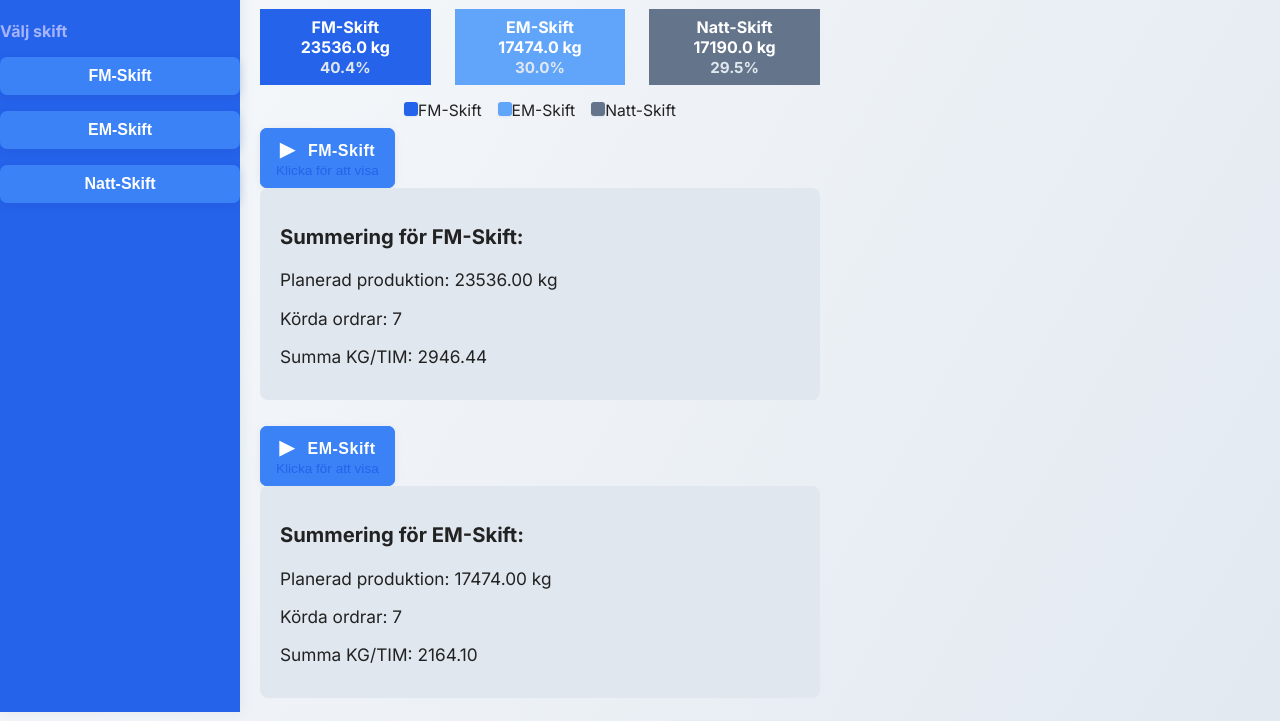
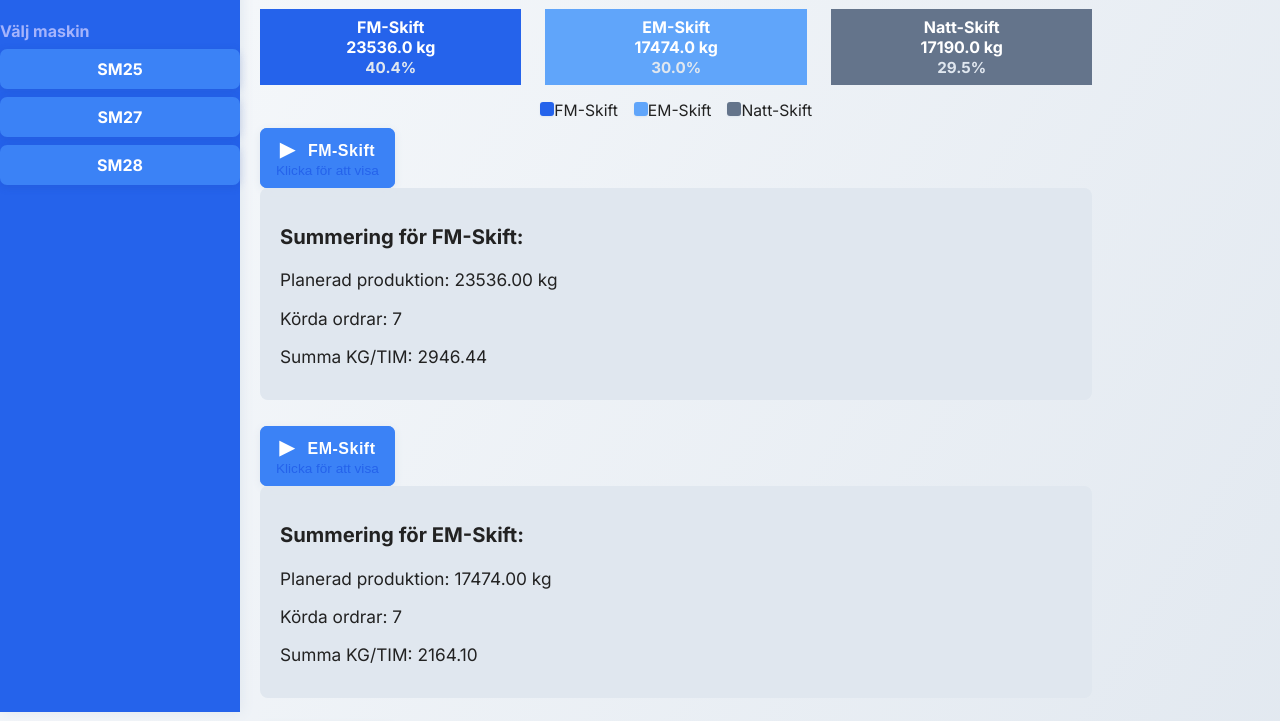
Before and after one commit to Lurpassarn/Prodbekr-k, a website: page SM25.html in a window 1280 px wide. Shown: the part 128-849 px from the top of the page. Drawn offline with Linux system fonts and the light colour scheme.

Commit message:
Change sidebar to machine navigation

```diff
--- a/SM25.html
+++ b/SM25.html
@@ -14,19 +14,19 @@
             <nav>
                 <a href="index.html" class="sidebar-link">&#8592; Tillbaka till översikt</a>
             </nav>
-            <div class="shift-sidebar">
-                <h2>Välj skift</h2>
-                <div class="shift-list">
-                    <button class="shift-btn sm25-shift-btn" data-shift="FM">FM-Skift</button>
-                    <button class="shift-btn sm25-shift-btn" data-shift="EM">EM-Skift</button>
-                    <button class="shift-btn sm25-shift-btn" data-shift="Natt">Natt-Skift</button>
+            <div class="machine-sidebar">
+                <h2>Välj maskin</h2>
+                <div class="machine-list">
+                    <a href="SM25.html" class="machine-btn">SM25</a>
+                    <a href="SM27.html" class="machine-btn">SM27</a>
+                    <a href="SM28.html" class="machine-btn">SM28</a>
                 </div>
             </div>
         </aside>
         <main class="sm25-main">
             <header class="sm25-header">
                 <h1>SM25 Produktionsplan</h1>
-                <p class="sm25-sub">Planering och uträkning för dagens produktion. Välj skift i sidomenyn.</p>
+                <p class="sm25-sub">Planering och uträkning för dagens produktion. Bläddra mellan maskiner i sidomenyn och välj skift nedan.</p>
             </header>
             <div id="shiftBarContainer"></div>
             <div id="ordersContainer"></div>
--- a/style.css
+++ b/style.css
@@ -232,6 +232,28 @@ button:hover, .shift-btn:hover { background: #2563eb; }
   gap: 8px;
 }
 
+/* --- Machine navigation Sidebar --- */
+.machine-sidebar { margin-top: 24px; width: 100%; }
+.machine-sidebar h2 { font-size: 1em; color: #a5b4fc; margin-bottom: 8px; margin-top: 0; }
+.machine-list {
+  width: 100%;
+  display: flex;
+  flex-direction: column;
+  gap: 8px;
+}
+.machine-btn {
+  background: #3b82f6;
+  color: #fff;
+  padding: 10px 16px;
+  text-decoration: none;
+  border-radius: 7px;
+  text-align: center;
+  font-weight: 700;
+  box-shadow: 0 2px 8px #1e40af33;
+  transition: background 0.2s;
+}
+.machine-btn:hover { background: #2563eb; }
+
 /* --- Index summary and navigation --- */
 .summary-container { text-align: center; margin-top: 20px; }
 .summary-box { margin-top:20px; }
```
Also changed, not shown: SM27.html (+7 -7 lines), SM28.html (+7 -7 lines).
